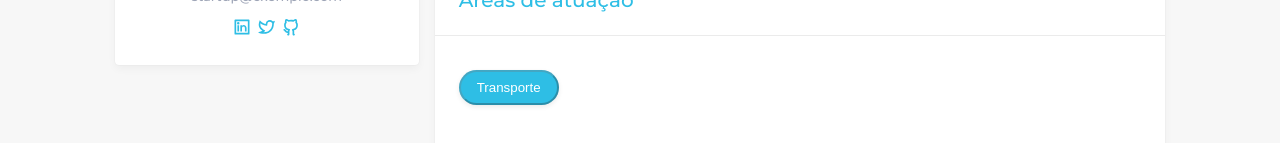
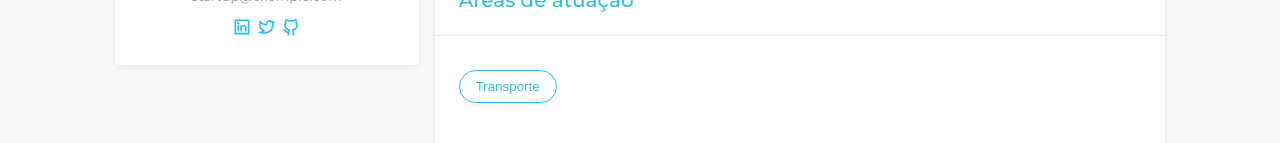
Before and after one commit to joicenunes/VitrineEmpreende, a React (Create React App) app in the folder client/: page /startup/1 in a window 1280 px wide. Shown: the part 411-554 px from the top of the page. Built offline with nearby package versions, Linux system fonts and the light colour scheme.

Commit message:
[SISTEMA] - Alteração de estilo

```diff
--- a/client/src/Pages/Startup/index.js
+++ b/client/src/Pages/Startup/index.js
@@ -55,7 +55,11 @@ export default function Startup() {
                 Áreas de atuação
               </CardTitle>
               <CardBody>
-                <TagList color='primary' tags={startup?.tags ?? defaultStartup.tags} />
+                <TagList
+                  color='primary'
+                  outline
+                  tags={startup?.tags ?? defaultStartup.tags}
+                />
               </CardBody>
             </Card>
           </div>
```
